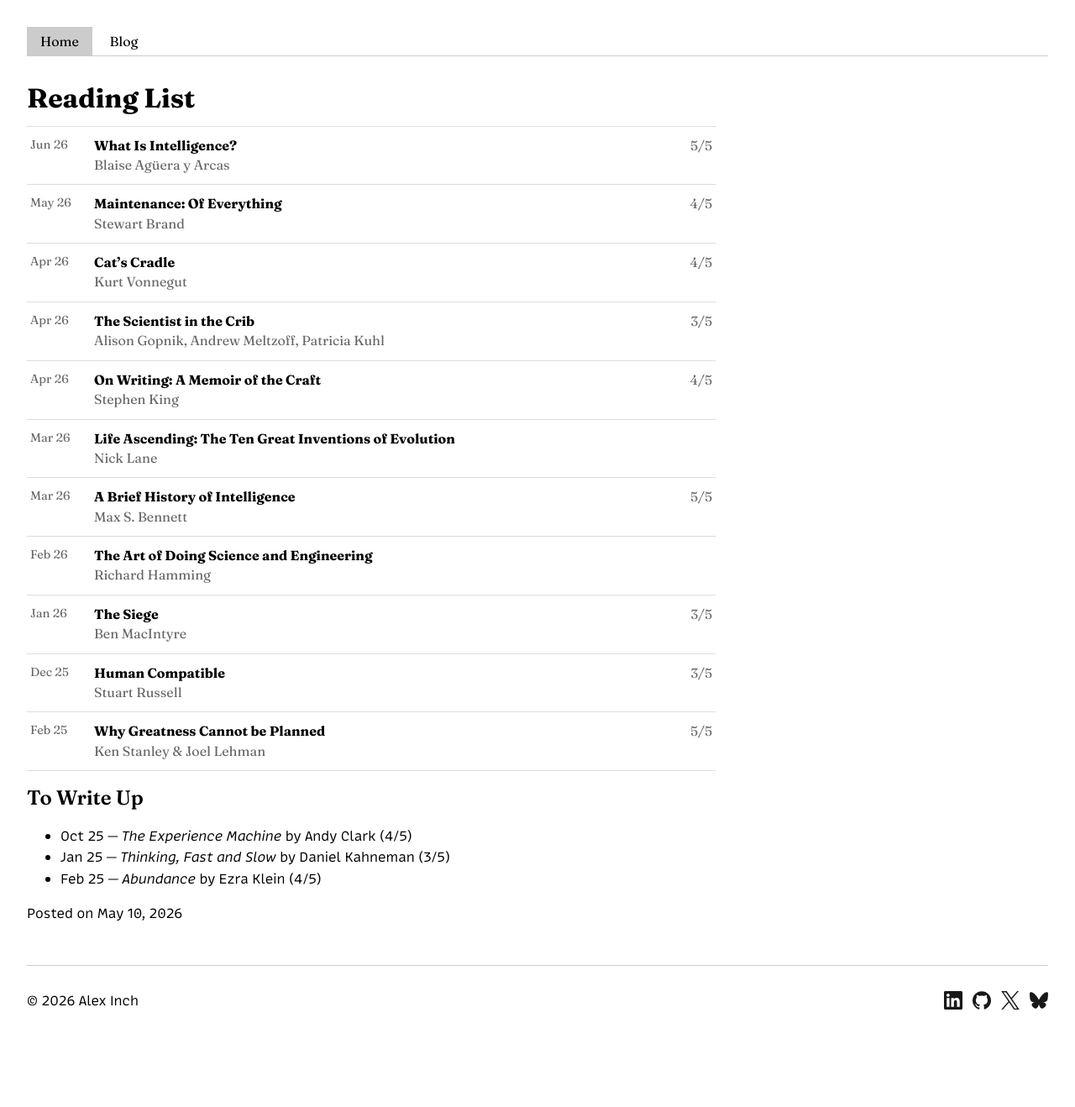
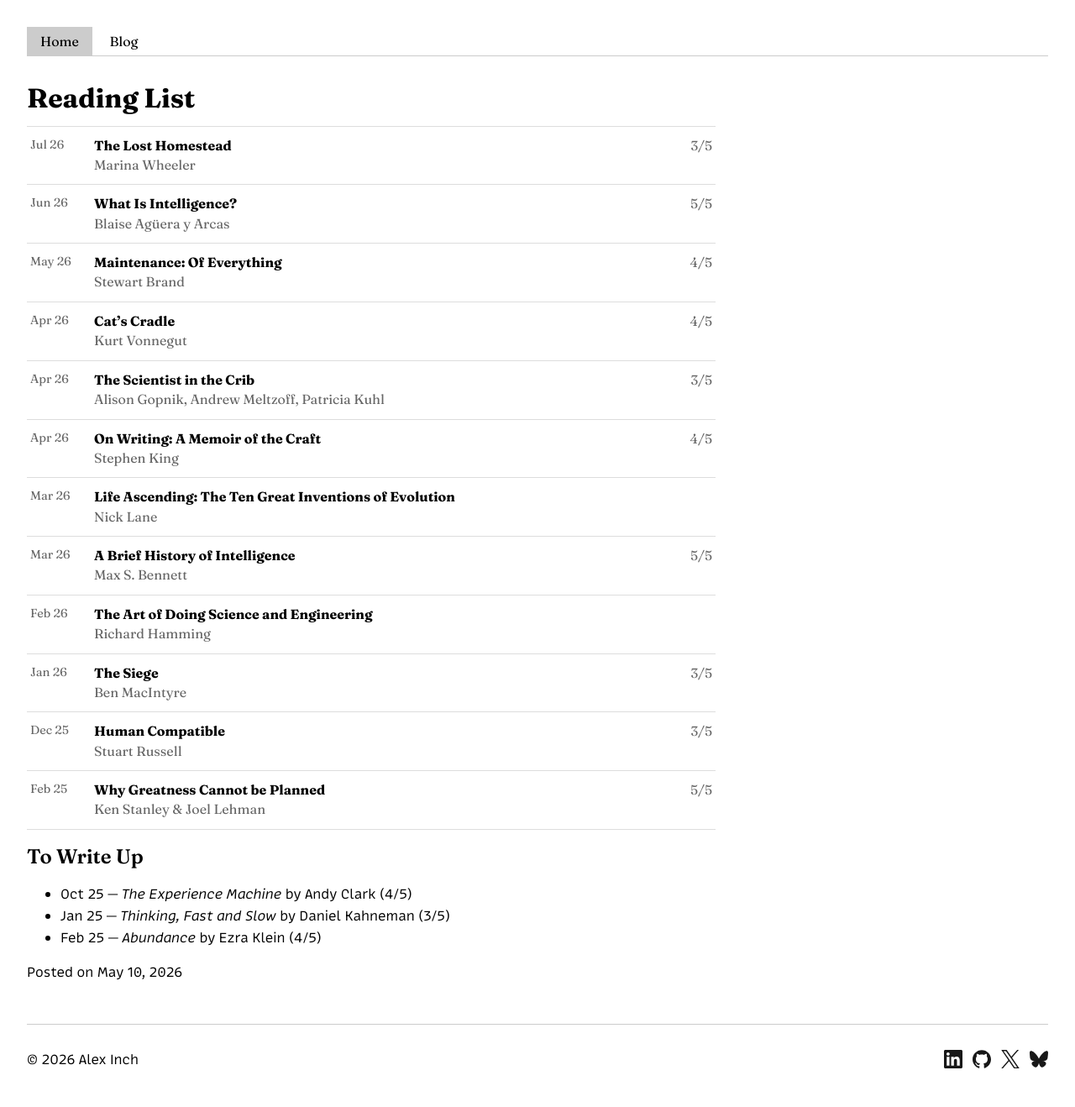
Before and after one commit to foty-hub/foty-hub.github.io, a Jekyll site: the page built from _posts/2026-05-10-books-ive-read.md, in a window 1280 px wide. Shown: the whole page at 84% size. Built offline with Jekyll 4.4.1, drawn with Linux system fonts in a browser that asks for light colours; before the commit the page ends 1248 px from its top, so only the background shows below that; some of the changed lines change nothing that is shown.

Commit message:
Add Lost Homestead review

```diff
--- a/_posts/2026-05-10-books-ive-read.md
+++ b/_posts/2026-05-10-books-ive-read.md
@@ -7,13 +7,21 @@
 book_notes: true
 ---
 
+## Jul 26 | *The Lost Homestead* by Marina Wheeler (3/5)
+*The Lost Homestead* is interesting, and tough to pin down. Part-memoir, part-biography, part history of India; the book covers the run up to Partition, when the country split into Pakistan and India (and eventually Bangladesh), through to the era of current Modi government. Wheeler digs into the history alongside stories of her family, predominantly those of her mother, Dip. The book is well-written, and Dip is a likable, self-possessed main character. When Dip leaves India with her husband, Dip's mother worries that, without servants, she'll spend her life scrubbing pans. In the present, Wheeler looks up from her laptop. Her mother's hands are in the sink.
+
+Alongside the memoir, Wheeler offers commentary on Indian history and politics. I don't know enough to judge whether Wheeler is right or wrong, but these sections read as shallow. The biographical detail leans on her wealthy family's history, who were shielded from much of the turmoil she describes. For example, the great loss of Partition involves her grandfather abandoning his estate in the Punjab, to move his family into a, err, glittering mansion in Delhi. When Wheeler wonders whether the British Empire is unfairly vilified, she marvels at the railways, but skims over the Bengal Famine.
+
+I haven't read much about modern Indian history. To that end, the book was an easy-to-read, broad strokes introduction with a charming personal touch. But as an authoritative history with a substantive treatment of modern India, it falls short.
+
+
 ## Jun 26 | *What Is Intelligence?* by Blaise Agüera y Arcas (5/5)
 
 A fascinating read: thoughtful, dense (very dense) with technical detail, and quite provocative. The book is fairly broad, covering topics from evolving code, to the decentralised nature of consciousness, and whether sequence-learning is sufficient for generally intelligent AI. I've never found myself wanting to reread a 600-page tome before, but there's so much information in *What is Intelligence* that I need another go around just to begin absorbing it.
 
-The book is contrarian. Early on, Agüera tells the reader that he believes LLMs are intelligent. I balked at that. But through the book he works through his thoughts in such a considered, self-consistent manner that it really does start to bear fruit. A memorable discussion touches on ['sphexishness'](https://en.wikipedia.org/wiki/Sphex#Use_in_philosophy) --- behaviour that looks intelligent becomes unimpressive once you how it works. There's a fascinating diversion on the decentralised nature of cognition in ocotpuses (or octopi, or octopodes…), and how it could relate to patients whose brains have been split down the middle. I've never read anything quite like it.
+The book is contrarian. Early on, Agüera tells the reader that he believes LLMs are intelligent. Naturally, I balked at that. But through the book he works through his thoughts in such a considered, self-consistent manner that it really does bear fruit. A memorable discussion touches on '[sphexishness](https://en.wikipedia.org/wiki/Sphex#Use_in_philosophy)' --- behaviour that looks intelligent becomes unimpressive once you know how it works. There's another fascinating diversion on the decentralised nature of cognition in octopuses (or octopi, or octopodes…), and how it relates to patients whose brains have been split down the middle. I've never read anything quite like it.
 
- Ultimately, I'm still a little sceptical of Agüera's claims about LLM intelligence, but have grown more open to his views. Regardless, the book is a fascinating, challenging read, that's well worth the time invested.
+ Ultimately, although I'm still a little sceptical of Agüera's ideas about intelligence, I've grown much more open to his views. Either way, the book is a fascinating, challenging read, that's well worth the time invested.
 
 
 ## May 26 | *Maintenance: Of Everything* by Stewart Brand (4/5)
@@ -86,7 +94,7 @@
 
 ## Feb 25 | *Why Greatness Cannot be Planned* by Ken Stanley & Joel Lehman (5/5)
 
-A discussion of invention and discovery, centred on a machine learning experiment named PicBreeder. The authors argue that interesting discoveries don't happen because of straight shots from A to Z; rather, intermediate results that enable discoveries are unpredictable, forming *stepping stones* to new ideas. An example from the book: Suppose you're some God three billion years ago, and you want to develop an intelligent species from the primordial soup. Should you start administering the SAT to single-celled gunk in the hopes of breeding big-brained bacteria? Probably not. To develop intelligent life, many apparently-unrelated steps had to happen first: meat-eating, warm-bloodedness, aerobic respiration, eyes, legs, lungs, and more.
+A discussion of invention and discovery, centred on a machine learning experiment named PicBreeder. The authors argue that interesting discoveries don't happen because of straight shots from A to Z; rather, intermediate results that enable discoveries are unpredictable, forming *stepping stones* to new ideas. An example from the book: Suppose you're some God three billion years ago, and you want to develop an intelligent species from the primordial soup. Should you start administering the SAT to single-celled gunk in the hopes of breeding big-brained bacteria? Probably not. To develop intelligent life, many apparently-unrelated steps had to happen first: meat-eating, warm-bloodedness, aerobic respiration, eyes, lungs, legs, and more.
 
 Stanley and Lehman's point, then, is that we should focus on novel or interesting discoveries which are within reach, rather than aiming for distant goals which we can't even sketch a route to. In ML terms, they advocate evolutionary methods and novelty search over objective-driven optimisation. Beyond ML, they argue that we should embrace serendipity and permit ourselves to follow our interests. A fantastic book which altered my perspective on decision-making in both ML and real life.
 
```
